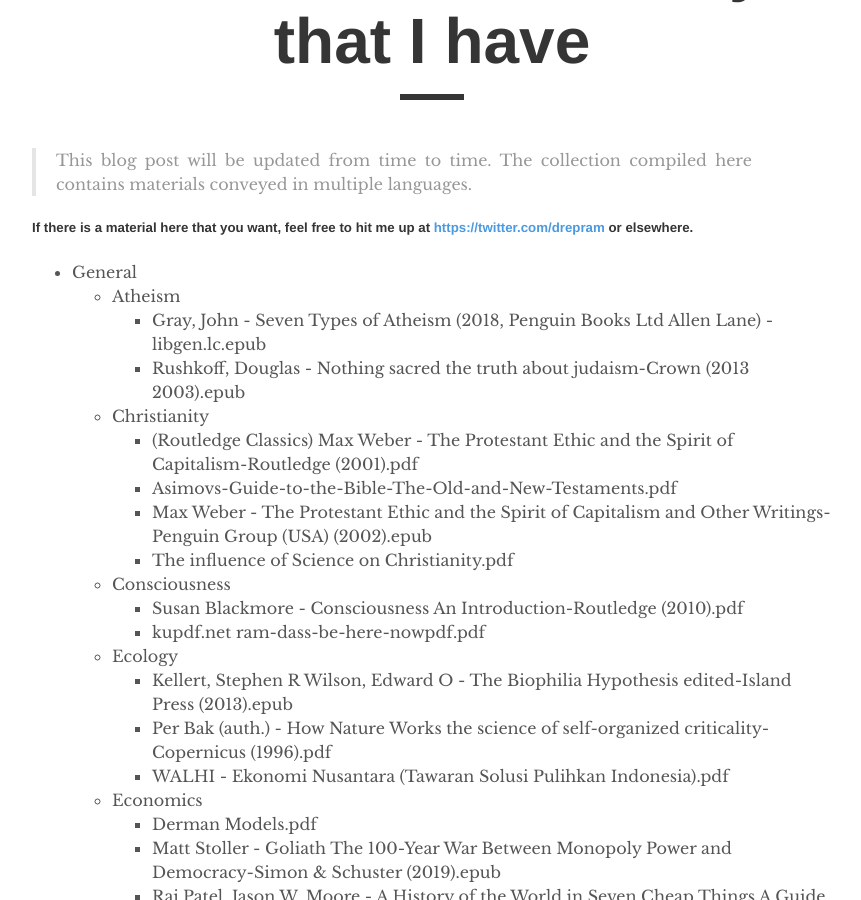
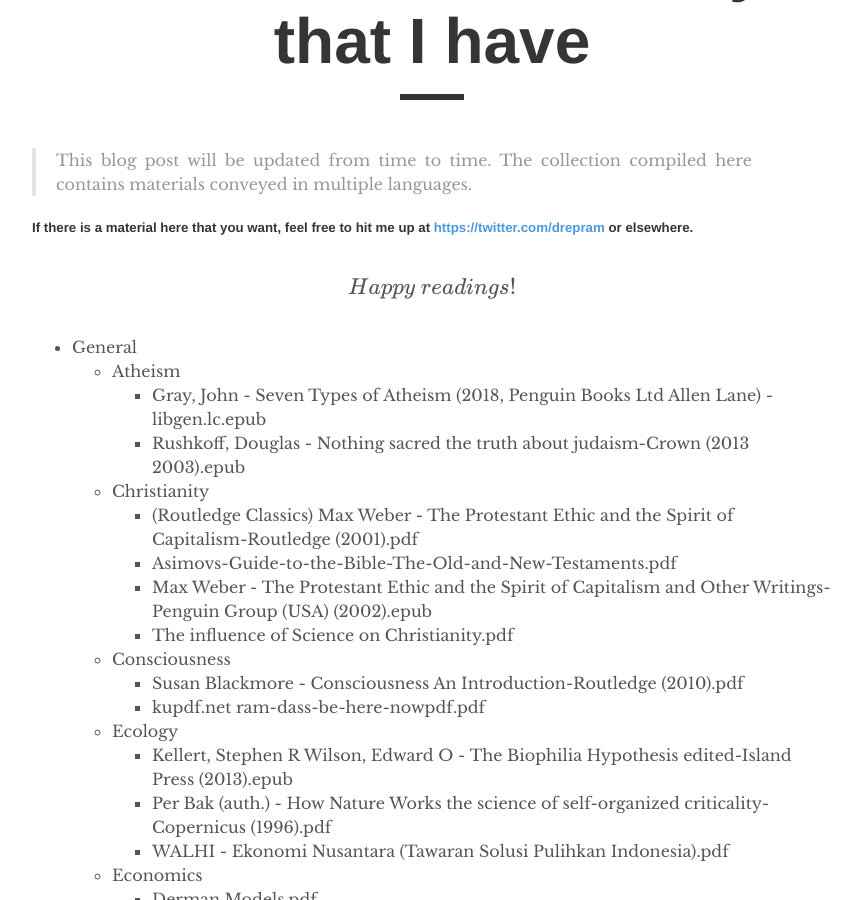
Before and after one commit to drepram/djoernal, a Jekyll site: the page built from _posts/2022-01-01-books-documents-essays.md, in a window 1280 px wide and 900 px high, scrolled down 317 px. Shown: the whole window, without its empty margins (208-1069 px from the left). Built offline with Jekyll 4.4.1, drawn with Linux system fonts in a browser that asks for light colours; formulas are drawn with MathJax 3; comment, search, counter and statistics services are not loaded.

Commit message:
happy readings in latex

```diff
--- a/_posts/2022-01-01-books-documents-essays.md
+++ b/_posts/2022-01-01-books-documents-essays.md
@@ -11,6 +11,10 @@
 > This blog post will be updated from time to time. The collection compiled here contains materials conveyed in multiple languages.
 
 ##### If there is a material here that you want, feel free to hit me up at [https://twitter.com/drepram](https://twitter.com/drepram) or elsewhere.
+
+$$
+\large{Happy\text{ }readings!}
+$$
 
 * General
   * Atheism
```
